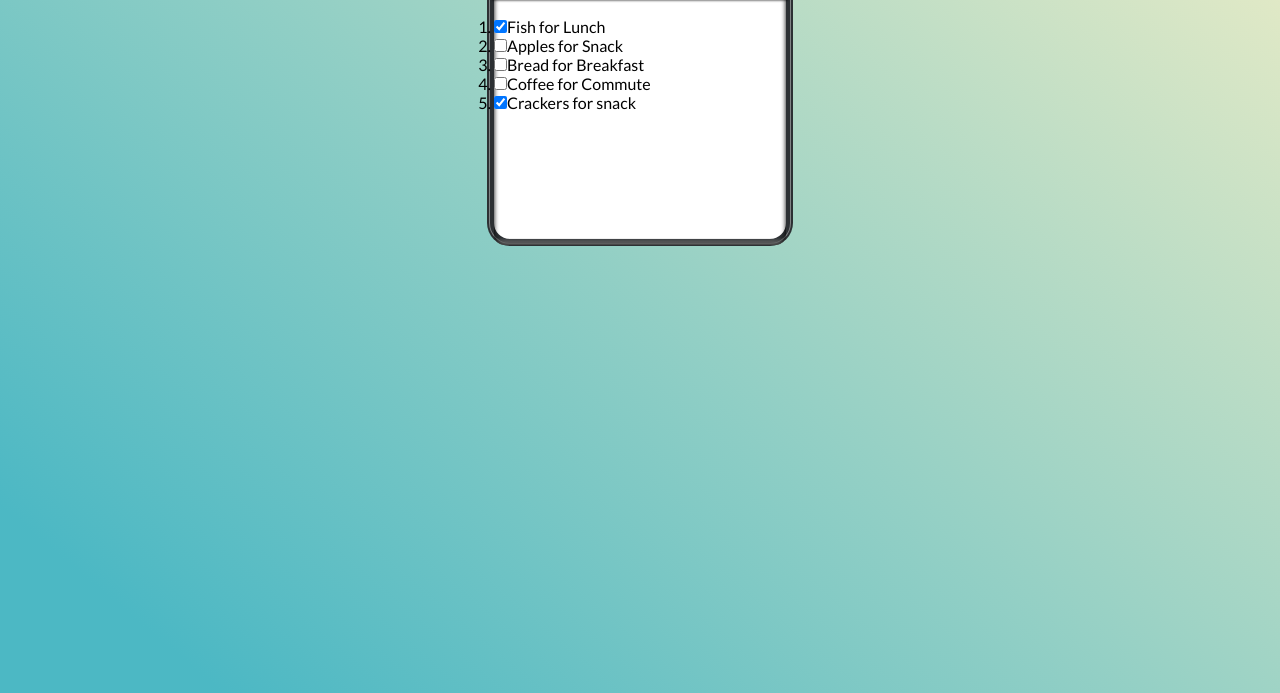
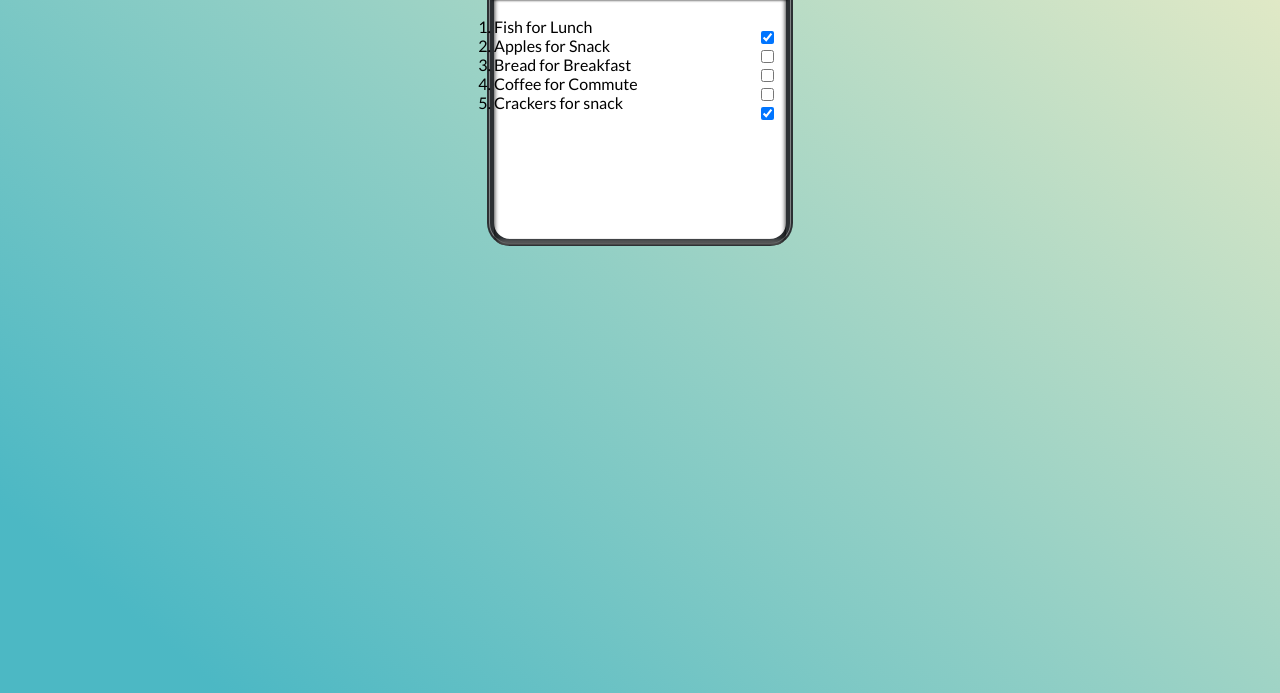
Before and after one commit to yonayen/ShoppingList, a plain HTML site: page index.html in a window 1280 px wide. Shown: the part 107-800 px from the top of the page. Drawn offline with Linux system fonts and the light colour scheme.

Commit message:
checkbox styling

```diff
--- a/css/style.css
+++ b/css/style.css
@@ -68,3 +68,10 @@ span {
 	border-radius: 0 0 10px 10px;
 	background-image: linear-gradient(transparent 97%, gray 100%);
 }
+
+input[type="checkbox"]{
+  position: relative;
+  top: 14px;
+  right: 12px;
+	float: right;
+}
```
